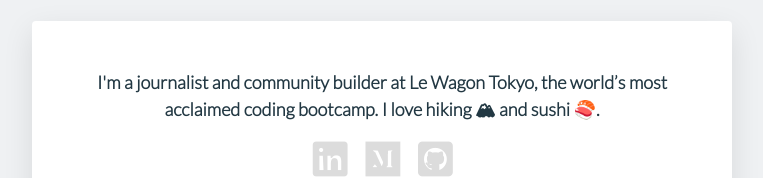
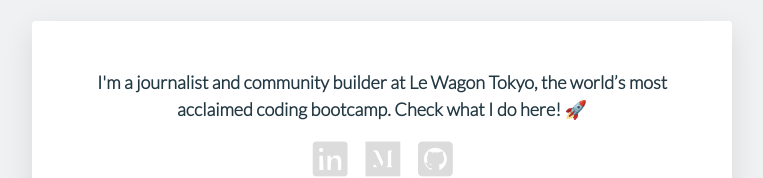
Before and after one commit to sashakaverina/profile, a plain HTML site: page index.html in a window 1280 px wide. Shown: the part 536-714 px from the top of the page, without its empty margins (258-1021 px from the left). Drawn offline with Linux system fonts and the light colour scheme.

Commit message:
changed the text

```diff
--- a/index.html
+++ b/index.html
@@ -15,8 +15,8 @@
       <div class="background">
         <img src="images/background_slice.png" alt="Background" style="width:100%;">
         <div class="centered-right">
-        <h1>Hello<br>
-        This is Sasha.</h1>
+          <h1>Hello<br>
+          This is Sasha.</h1>
         </div>
         <div class="img-circle">
           <img src="images/sasha_removebg.png" alt="Sasha's picture" width="285" height="300">
@@ -25,7 +25,7 @@
       <div class="card">
 
         <p>
-           I'm a journalist and community builder at Le Wagon Tokyo, the world’s most acclaimed coding bootcamp. I love hiking 🏔 and sushi 🍣.
+           I'm a journalist and community builder at Le Wagon Tokyo, the world’s most acclaimed coding bootcamp. Check what I do here! 🚀
         </p>
         <ul class="list-inline">
           <li>
```
